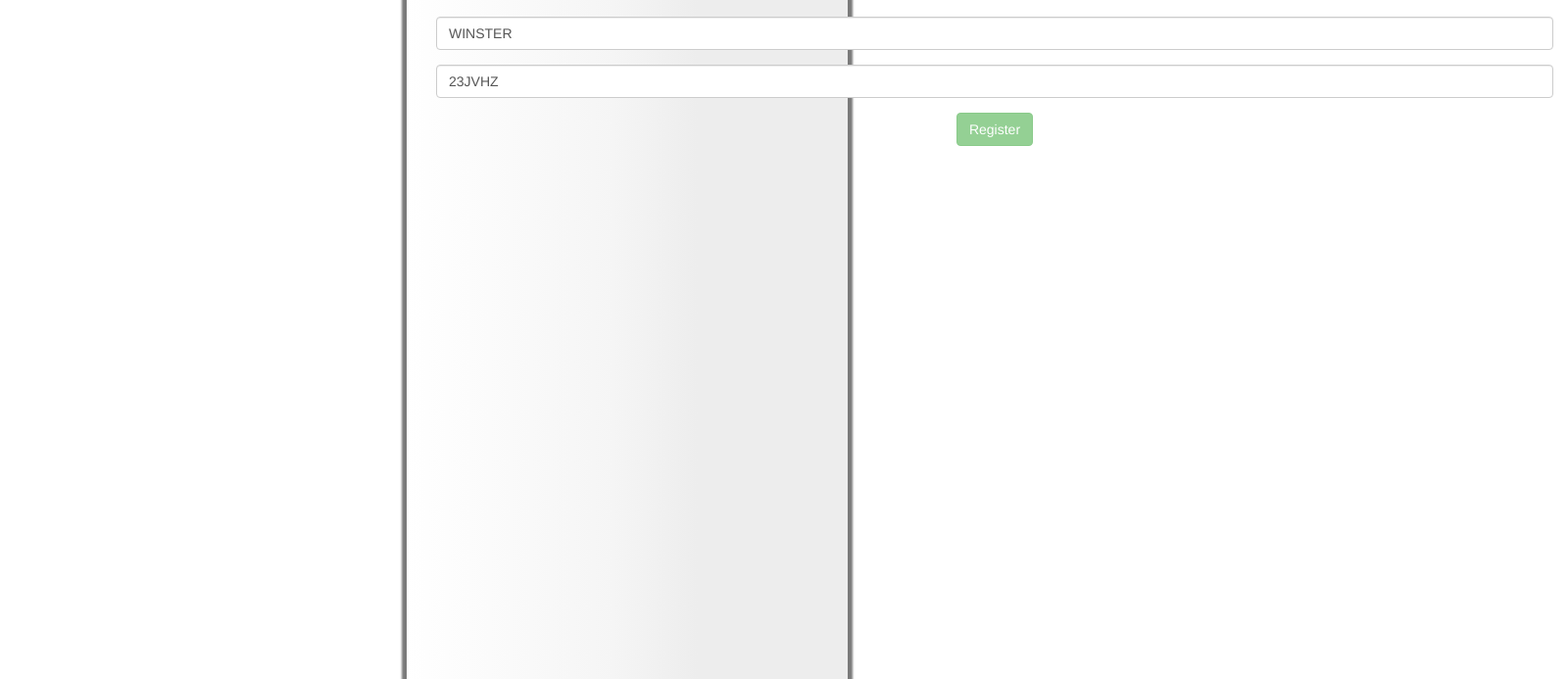
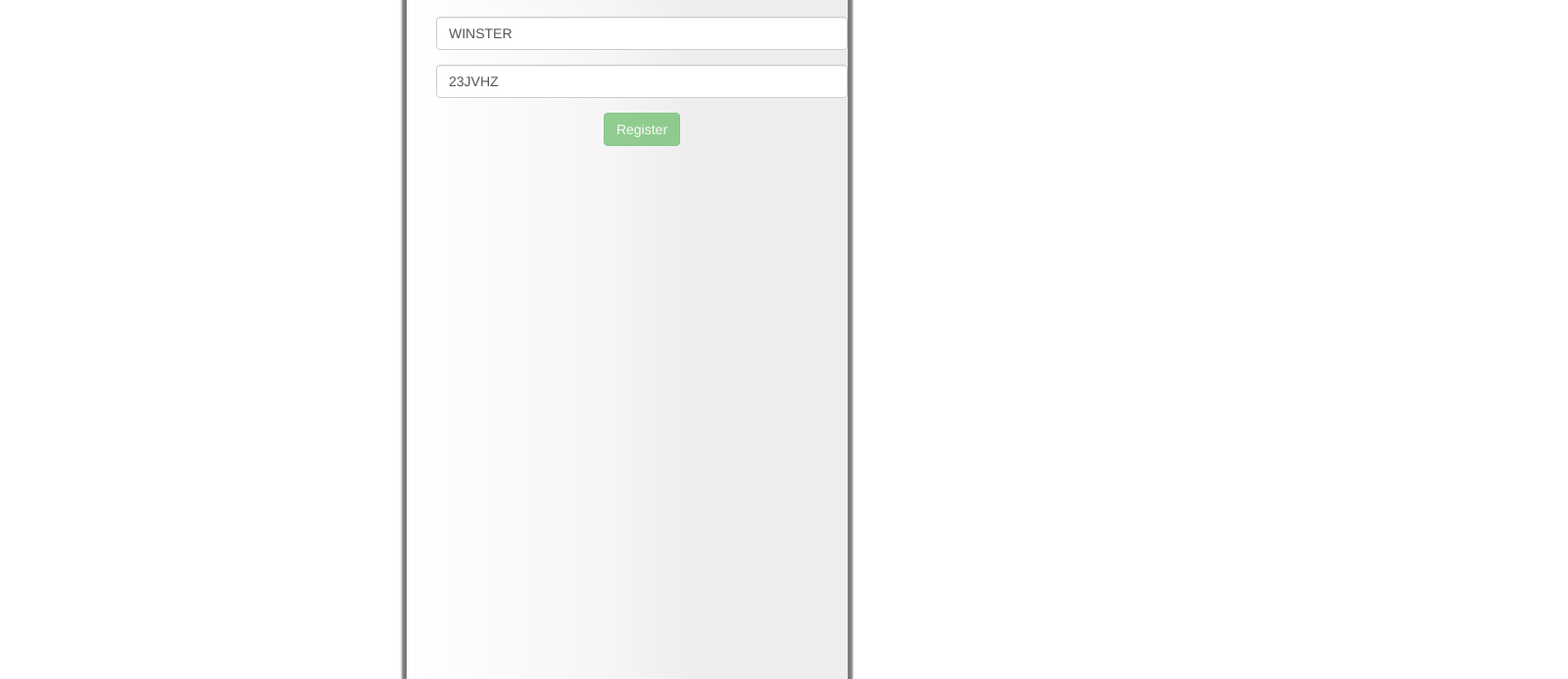
Before and after one commit to anusha360/hackerearthhack, a website: page public/index.html in a window 1280 px wide. Shown: the part 107-800 px from the top of the page at 98% size, 1600 px wide, since content can reach past the window. Drawn offline with Linux system fonts and the light colour scheme.

Commit message:
minor fixes

```diff
--- a/public/css/main.css
+++ b/public/css/main.css
@@ -19,11 +19,13 @@ header{
   filter: progid:DXImageTransform.Microsoft.gradient( startColorstr='#ffffff', endColorstr='#ededed', GradientType=1 );
 }
 .content{
-  max-width: 450px;
   height: 100%;
   -webkit-box-shadow: 0px 2px 2px 5px rgba(0,0,0,0.52);
   -moz-box-shadow: 0px 2px 2px 5px rgba(0,0,0,0.52);
   box-shadow: 0px 2px 2px 5px rgba(0,0,0,0.52);
+}
+.container {
+  max-width: 450px;
 }
 .title{
   margin: 10px;
```
Also changed, not shown: README.md (added).
